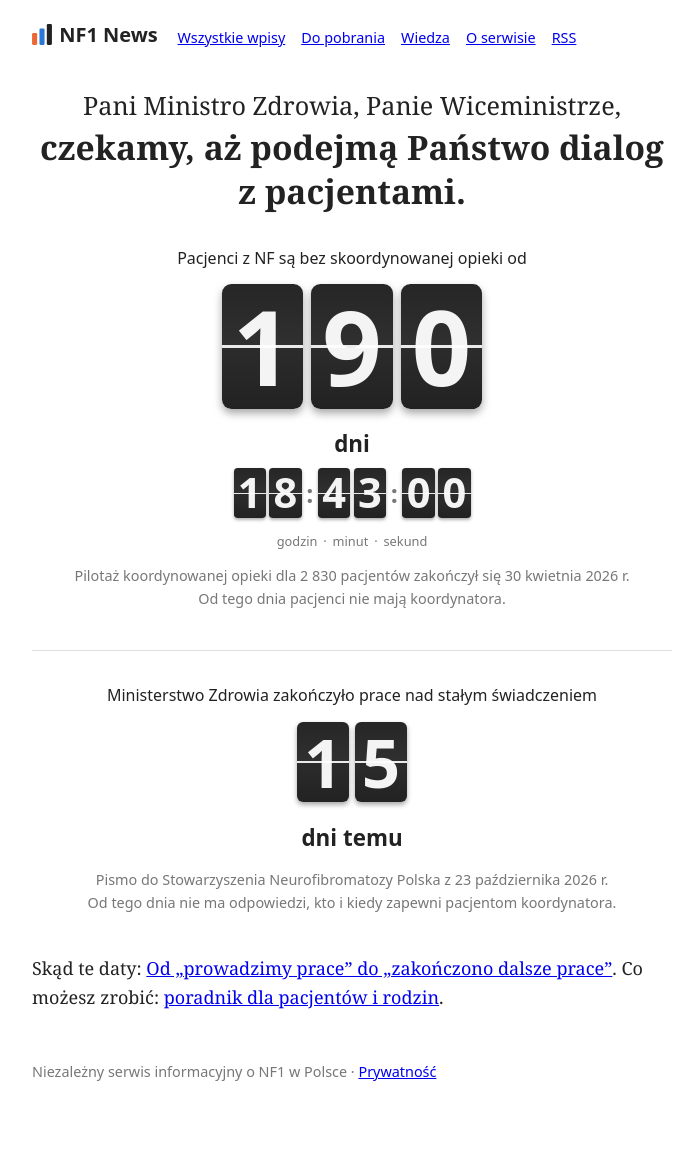
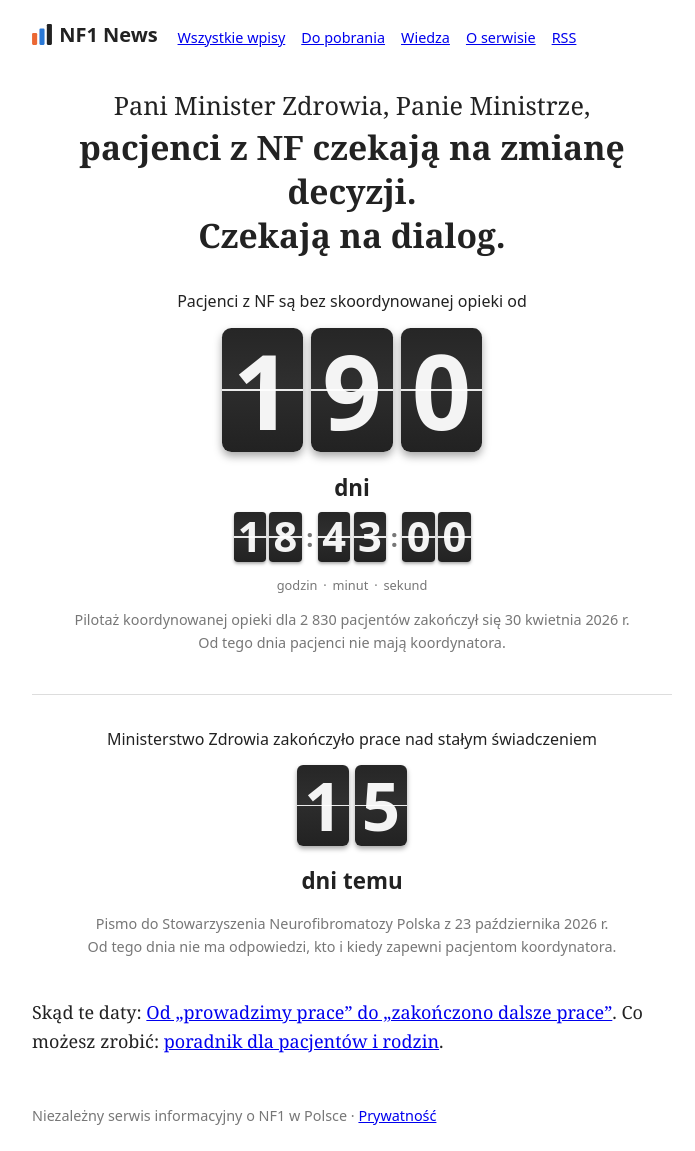
Before and after one commit to sylwiaeb/nf1news, a Jekyll site: the page built from licznik.html, in a window 1280 px wide. Shown: the whole page, without its empty margins (288-983 px from the left). Built offline with Jekyll 4.4.1, drawn with Linux system fonts in a browser that asks for light colours; before the commit the page ends 1107 px from its top, so only the background shows below that.

Commit message:
Licznik: nagłówek „pacjenci z NF czekają”, poprawne formy zwrotów (#32)
Claude-Session: https://claude.ai/code/session_019jaYAR5t1c7VpXHcqsGFif

Co-authored-by: NF1 News <noreply@nf1news.pl>
Co-authored-by: Claude Opus 5.5 <noreply@anthropic.com>

```diff
--- a/licznik.html
+++ b/licznik.html
@@ -37,7 +37,7 @@ description: "Ile dni pacjenci z NF czekają na skoordynowaną opiekę. Pilotaż
   .czas-opis { font-size: 0.8rem; color: #777; margin: 0.3rem 0 0; word-spacing: 0.2em; }
 </style>
 
-<h1 class="apel"><span>Pani Ministro Zdrowia, Panie Wiceministrze,</span><br>czekamy, aż podejmą Państwo dialog z&nbsp;pacjentami.</h1>
+<h1 class="apel"><span>Pani Minister Zdrowia, Panie Ministrze,</span><br>pacjenci z NF czekają na zmianę decyzji.<br>Czekają na dialog.</h1>
 
 <section class="licznik" data-od="2026-05-01T00:00:00+02:00" data-czas="tak">
   <p class="lead">Pacjenci z NF są bez skoordynowanej opieki od</p>
```
